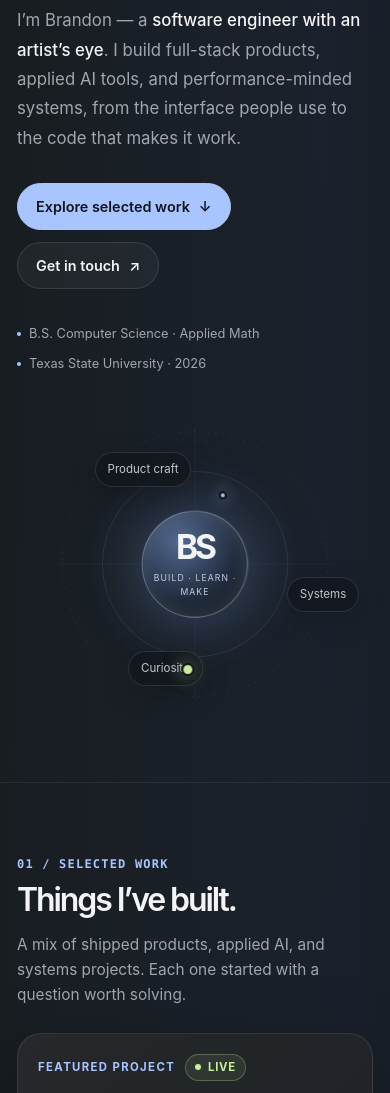
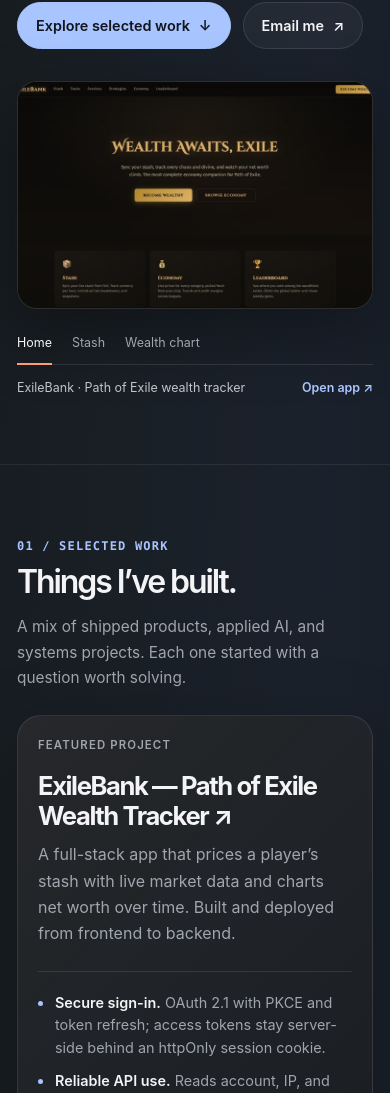
Before and after one commit to bcadestewart/bcadestewart.github.io, a plain HTML site: page index.html in a window 390 px wide. Shown: the part 424-1517 px from the top of the page. Drawn offline with Linux system fonts and the light colour scheme.

Commit message:
Make portfolio hero personal and interactive

```diff
--- a/index.html
+++ b/index.html
@@ -6,9 +6,9 @@
   <meta name="viewport" content="width=device-width, initial-scale=1">
   <meta name="theme-color" content="#111316">
   <title>Brandon Stewart — Software Engineer</title>
-  <meta name="description" content="Brandon Stewart is a software engineer with a background in computer science, applied mathematics, and studio art. Explore full-stack, AI, and systems projects.">
+  <meta name="description" content="Portfolio of Brandon Stewart, software engineer building web applications, AI tools, and performance-focused systems.">
   <meta property="og:title" content="Brandon Stewart — Software Engineer">
-  <meta property="og:description" content="Thoughtful software, from polished interfaces to the systems underneath.">
+  <meta property="og:description" content="Full-stack applications, AI integrations, and performance-focused systems by Brandon Stewart.">
   <meta property="og:type" content="website">
   <style>
     :root {
@@ -23,6 +23,7 @@
       --soft: #c2c5cb;
       --blue: #a9c5ff;
       --green: #c8ee9b;
+      --coral: #ff9b73;
       --shadow: 0 24px 80px rgba(0, 0, 0, .28);
       --radius: 22px;
       --max: 1160px;
@@ -30,6 +31,7 @@
     :root[data-theme="mono"] {
       --blue: #d9dce2;
       --green: #b7bcc4;
+      --coral: #d9dce2;
       --surface: rgba(255, 255, 255, .035);
       --surface-hover: rgba(255, 255, 255, .065);
     }
@@ -82,11 +84,11 @@
     .theme-toggle:hover { background: var(--surface-hover); border-color: rgba(255,255,255,.2); }
     .theme-icon { width: 13px; height: 13px; border-radius: 50%; background: linear-gradient(90deg, var(--blue) 50%, transparent 50%); border: 1px solid var(--blue); }
     main { overflow: clip; }
-    .hero { min-height: 610px; padding-block: clamp(72px, 11vw, 140px) clamp(78px, 10vw, 132px); display: grid; grid-template-columns: 1.12fr .88fr; align-items: center; gap: clamp(20px, 7vw, 90px); }
-    .eyebrow { display: flex; align-items: center; flex-wrap: wrap; gap: 10px; color: var(--muted); font-size: .73rem; letter-spacing: .13em; text-transform: uppercase; font-weight: 650; }
-    .status-dot { width: 7px; height: 7px; border-radius: 50%; background: var(--green); box-shadow: 0 0 12px rgba(200,238,155,.55); }
-    h1 { max-width: 760px; margin: 22px 0 22px; font-size: clamp(3.15rem, 7vw, 6.45rem); line-height: .99; letter-spacing: -.075em; font-weight: 650; }
-    h1 em { color: var(--blue); font-style: normal; }
+    .hero { display: grid; grid-template-columns: 1.04fr .96fr; align-items: center; gap: clamp(28px, 5vw, 70px); padding-block: clamp(82px, 10vw, 122px) clamp(76px, 9vw, 108px); }
+    .hero > .reveal { max-width: 620px; }
+    .eyebrow { color: var(--muted); font-size: .76rem; letter-spacing: .08em; font-weight: 600; }
+    h1 { max-width: none; margin: 18px 0 20px; font-size: clamp(3rem, 5.8vw, 4.65rem); line-height: .98; letter-spacing: -.075em; font-weight: 650; }
+    h1 .accent-name { color: var(--coral); }
     .hero-copy { max-width: 650px; color: var(--muted); font-size: clamp(1.05rem, 1.7vw, 1.23rem); line-height: 1.75; }
     .hero-copy strong { color: var(--text); font-weight: 550; }
     .actions { display: flex; align-items: center; flex-wrap: wrap; gap: 12px; margin-top: 30px; }
@@ -99,24 +101,21 @@
     .button:hover { transform: translateY(-2px); background: var(--surface-hover); border-color: rgba(255,255,255,.2); }
     .button.primary { color: #11151d; background: var(--blue); border-color: var(--blue); }
     .button.primary:hover { background: #bdd2ff; }
-    .hero-facts { display: flex; flex-wrap: wrap; gap: 9px 22px; margin-top: 34px; color: var(--muted); font-size: .8rem; }
-    .hero-facts span { display: inline-flex; align-items: center; gap: 8px; }
-    .hero-facts span::before { content: ""; width: 4px; height: 4px; border-radius: 50%; background: var(--blue); }
-    .orbit-scene { position: relative; width: min(100%, 440px); aspect-ratio: 1; justify-self: end; isolation: isolate; }
-    .orbit-scene::before { content: ""; position: absolute; inset: 12%; z-index: -1; border-radius: 50%; background: radial-gradient(circle, rgba(117,151,216,.18), rgba(117,151,216,.035) 48%, transparent 72%); filter: blur(10px); }
-    .orbit-svg { position: absolute; inset: 0; width: 100%; height: 100%; overflow: visible; }
-    .orbit-path { fill: none; stroke: rgba(214,223,242,.13); stroke-width: 1; }
-    .orbit-path.dashed { stroke-dasharray: 2 8; }
-    .orbit-core { position: absolute; left: 50%; top: 50%; display: grid; place-content: center; width: 35%; aspect-ratio: 1; transform: translate(-50%,-50%); border: 1px solid rgba(205,220,255,.35); border-radius: 50%; background: radial-gradient(circle at 35% 28%, #526990, #202b3c 58%, #151920); box-shadow: 0 0 60px rgba(116,151,220,.22), inset 0 1px 18px rgba(255,255,255,.12); text-align: center; }
-    .orbit-core b { font-size: clamp(2.1rem, 5vw, 3.2rem); line-height: 1; letter-spacing: -.09em; }
-    .orbit-core small { margin-top: 8px; color: #c2cee1; font-size: .54rem; letter-spacing: .13em; text-transform: uppercase; }
-    .orbit-label { position: absolute; padding: 7px 12px; border: 1px solid rgba(255,255,255,.11); border-radius: 999px; background: rgba(18,22,28,.76); color: var(--soft); font-size: .72rem; backdrop-filter: blur(12px); box-shadow: 0 8px 30px rgba(0,0,0,.2); }
-    .orbit-label.one { top: 13%; left: 17%; }
-    .orbit-label.two { top: 54%; right: -2%; }
-    .orbit-label.three { bottom: 10%; left: 28%; }
-    .orbit-node { --orbit-radius: clamp(88px, 27vw, 176px); position: absolute; top: 50%; left: 50%; width: 13px; height: 13px; margin: -6.5px; border: 2px solid var(--bg); border-radius: 50%; background: var(--green); box-shadow: 0 0 18px rgba(200,238,155,.6); animation: orbit 26s linear infinite; }
-    .orbit-node.alt { --orbit-radius: clamp(62px, 19vw, 122px); width: 8px; height: 8px; margin: -4px; background: var(--blue); box-shadow: 0 0 15px rgba(169,197,255,.7); animation-duration: 36s; animation-direction: reverse; }
-    @keyframes orbit { from { transform: rotate(0deg) translateX(var(--orbit-radius)) rotate(0deg); } to { transform: rotate(360deg) translateX(var(--orbit-radius)) rotate(-360deg); } }
+    .hero-project { min-width: 0; margin: 0; }
+    .hero-preview { overflow: hidden; aspect-ratio: 1.56; border: 1px solid rgba(255,255,255,.13); border-radius: 24px; background: #100f0d; box-shadow: 0 24px 66px rgba(0,0,0,.34); transition: transform .45s cubic-bezier(.2,.7,.25,1), border-color .3s ease, box-shadow .3s ease; }
+    .hero-preview:hover { transform: translateY(-5px) rotate(-.35deg); border-color: rgba(255,155,115,.45); box-shadow: 0 30px 76px rgba(0,0,0,.42); }
+    .hero-preview a { display: block; width: 100%; height: 100%; }
+    .hero-preview img { display: block; width: 100%; height: 100%; object-fit: cover; transition: transform .55s cubic-bezier(.2,.7,.25,1); }
+    .hero-preview:hover img { transform: scale(1.025); }
+    .hero-preview img.is-changing { animation: preview-swap .34s ease both; }
+    @keyframes preview-swap { from { opacity: .25; transform: scale(.985) translateY(5px); } to { opacity: 1; transform: scale(1) translateY(0); } }
+    .hero-preview-controls { display: flex; align-items: center; gap: 20px; margin-top: 14px; border-bottom: 1px solid var(--line); }
+    .hero-preview-controls button { min-height: 42px; padding: 8px 0 9px; border: 0; border-bottom: 2px solid transparent; margin-bottom: -1px; background: none; color: var(--muted); font: inherit; font-size: .78rem; cursor: pointer; transition: color .2s ease, border-color .2s ease; }
+    .hero-preview-controls button:hover { color: var(--text); }
+    .hero-preview-controls button[aria-pressed="true"] { border-bottom-color: var(--coral); color: var(--text); }
+    .hero-project figcaption { display: flex; align-items: center; justify-content: space-between; gap: 14px; margin-top: 13px; color: var(--soft); font-size: .78rem; }
+    .hero-project figcaption a { color: var(--blue); font-weight: 600; text-decoration: none; white-space: nowrap; }
+    .hero-project figcaption a:hover { color: var(--coral); }
     .section { padding-block: clamp(66px, 8vw, 104px); border-top: 1px solid rgba(255,255,255,.07); }
     .section-heading { display: flex; align-items: end; justify-content: space-between; gap: 26px; margin-bottom: 34px; }
     .section-index { color: var(--blue); font: 600 .75rem/1.4 ui-monospace, SFMono-Regular, Menlo, Consolas, monospace; letter-spacing: .1em; text-transform: uppercase; }
@@ -128,9 +127,7 @@
     .featured-copy h3 a { text-decoration: none; }
     .featured-copy h3 a:hover { color: var(--blue); }
     .featured-copy > p { margin: 0; color: var(--muted); }
-    .project-kicker { display: flex; align-items: center; flex-wrap: wrap; gap: 10px; color: var(--blue); font-size: .71rem; font-weight: 700; text-transform: uppercase; letter-spacing: .12em; }
-    .live { display: inline-flex; align-items: center; gap: 7px; padding: 3px 9px; border-radius: 999px; border: 1px solid rgba(200,238,155,.27); background: rgba(200,238,155,.08); color: var(--green); letter-spacing: .06em; }
-    .live::before { content: ""; width: 6px; height: 6px; border-radius: 50%; background: var(--green); }
+    .project-kicker { color: var(--muted); font-size: .71rem; font-weight: 600; text-transform: uppercase; letter-spacing: .1em; }
     .project-points { display: grid; gap: 11px; margin: 24px 0 22px; padding: 20px 0 0; list-style: none; border-top: 1px solid var(--line); }
     .project-points li { position: relative; padding-left: 17px; color: var(--muted); font-size: .9rem; line-height: 1.55; }
     .project-points li::before { content: ""; position: absolute; left: 0; top: .61em; width: 5px; height: 5px; border-radius: 50%; background: var(--blue); }
@@ -199,11 +196,16 @@
     .js .delay-1 { transition-delay: .08s; }
     .js .delay-2 { transition-delay: .16s; }
     @media (max-width: 900px) {
-      .hero { min-height: 0; grid-template-columns: 1fr .72fr; gap: 20px; }
-      .orbit-scene { width: 100%; }
+      .hero { grid-template-columns: 1fr .9fr; gap: 30px; }
+      h1 { font-size: clamp(2.8rem, 5.8vw, 3.8rem); }
       .featured-project { grid-template-columns: 1fr; }
       .gallery { max-width: 680px; }
       .skills-grid { grid-template-columns: repeat(2,1fr); }
+    }
+    @media (max-width: 760px) {
+      .hero { grid-template-columns: 1fr; gap: 32px; }
+      .hero > .reveal { max-width: 720px; }
+      .hero-project { max-width: 680px; }
     }
     @media (max-width: 680px) {
       .shell { width: min(var(--max), calc(100% - 34px)); }
@@ -212,10 +214,9 @@
       .nav-links { gap: 16px; margin-left: auto; }
       .nav-links a { font-size: .8rem; }
       .theme-toggle { width: 36px; height: 36px; justify-content: center; padding: 0; }
-      .hero { padding-block: 74px 65px; grid-template-columns: 1fr; gap: 30px; }
-      h1 { max-width: 600px; font-size: clamp(3.15rem, 14vw, 5.1rem); }
-      .orbit-scene { width: min(78vw, 340px); justify-self: center; margin-top: 8px; }
-      .orbit-label.two { right: -4%; }
+      .hero { grid-template-columns: 1fr; gap: 32px; padding-block: 70px 65px; }
+      h1 { font-size: clamp(2.8rem, 11.5vw, 4rem); }
+      .hero-preview { border-radius: 20px; }
       .section { padding-block: 66px; }
       .section-heading { display: block; margin-bottom: 25px; }
       .section-heading > p { margin-top: 15px; }
@@ -253,27 +254,27 @@
   <main id="main">
     <section class="shell hero" id="top" aria-labelledby="intro-title">
       <div class="reveal">
-        <p class="eyebrow"><span class="status-dot" aria-hidden="true"></span> Software engineer &nbsp;·&nbsp; San Marcos, Texas</p>
-        <h1 id="intro-title">Thoughtful software.<br><em>Built with intention.</em></h1>
-        <p class="hero-copy">I’m Brandon — a <strong>software engineer with an artist’s eye</strong>. I build full-stack products, applied AI tools, and performance-minded systems, from the interface people use to the code that makes it work.</p>
+        <p class="eyebrow">Software engineer &nbsp;·&nbsp; San Marcos, Texas</p>
+        <h1 id="intro-title">Brandon <span class="accent-name">Stewart</span></h1>
+        <p class="hero-copy">I build full-stack web applications, integrate AI into practical tools, and work on performance-focused systems. I studied computer science and applied mathematics at Texas State.</p>
         <div class="actions">
           <a class="button primary" href="#work">Explore selected work <span aria-hidden="true">↓</span></a>
-          <a class="button" href="mailto:bcadestewart@outlook.com">Get in touch <span aria-hidden="true">↗</span></a>
+          <a class="button" href="mailto:bcadestewart@outlook.com">Email me <span aria-hidden="true">↗</span></a>
         </div>
-        <div class="hero-facts"><span>B.S. Computer Science · Applied Math</span><span>Texas State University · 2026</span></div>
       </div>
-      <div class="orbit-scene reveal delay-1" aria-hidden="true">
-        <svg class="orbit-svg" viewBox="0 0 420 420" role="presentation">
-          <circle class="orbit-path" cx="210" cy="210" r="74"></circle>
-          <circle class="orbit-path" cx="210" cy="210" r="128"></circle>
-          <circle class="orbit-path dashed" cx="210" cy="210" r="183"></circle>
-          <path class="orbit-path" d="M210 20v380M20 210h380" opacity=".45"></path>
-          <circle cx="210" cy="210" r="3" fill="var(--blue)"></circle>
-        </svg>
-        <div class="orbit-core"><b>BS</b><small>build · learn · make</small></div>
-        <span class="orbit-label one">Product craft</span><span class="orbit-label two">Systems</span><span class="orbit-label three">Curiosity</span>
-        <span class="orbit-node"></span><span class="orbit-node alt"></span>
-      </div>
+      <figure class="hero-project reveal delay-1" aria-label="Interactive preview of ExileBank">
+        <div class="hero-preview">
+          <a id="hero-preview-link" href="img/exilebank-home.jpg" target="_blank" rel="noopener noreferrer" aria-label="Open the ExileBank home page screenshot at full size">
+            <img id="hero-preview-image" src="img/exilebank-home.jpg" width="800" height="472" alt="ExileBank home page with feature cards for stash, economy, and leaderboard">
+          </a>
+        </div>
+        <div class="hero-preview-controls" role="group" aria-label="Preview ExileBank screens">
+          <button type="button" aria-pressed="true" data-preview-src="img/exilebank-home.jpg" data-preview-alt="ExileBank home page with feature cards for stash, economy, and leaderboard" data-preview-label="the home page">Home</button>
+          <button type="button" aria-pressed="false" data-preview-src="img/exilebank-stash.jpg" data-preview-alt="ExileBank stash page showing net worth, tracked tabs, and priced Path of Exile items" data-preview-label="the stash tracker">Stash</button>
+          <button type="button" aria-pressed="false" data-preview-src="img/exilebank-wealth.jpg" data-preview-alt="ExileBank chart showing net worth over time" data-preview-label="the wealth chart">Wealth chart</button>
+        </div>
+        <figcaption><span>ExileBank · Path of Exile wealth tracker</span><a href="https://exilebank.vercel.app/" target="_blank" rel="noopener noreferrer">Open app ↗</a></figcaption>
+      </figure>
     </section>
 
     <section class="section" id="work" aria-labelledby="work-title">
@@ -284,7 +285,7 @@
         </div>
         <article class="featured-project reveal" aria-labelledby="exilebank-title">
           <div class="featured-copy">
-            <div class="project-kicker">Featured project <span class="live">Live</span></div>
+            <div class="project-kicker">Featured project</div>
             <h3 id="exilebank-title"><a href="https://exilebank.vercel.app/" target="_blank" rel="noopener noreferrer">ExileBank — Path of Exile Wealth Tracker <span aria-hidden="true">↗</span></a></h3>
             <p>A full-stack app that prices a player’s stash with live market data and charts net worth over time. Built and deployed from frontend to backend.</p>
             <ul class="project-points">
@@ -292,7 +293,7 @@
               <li><strong>Reliable API use.</strong> Reads account, IP, and client rate-limit headers, then queues requests through cooldowns.</li>
               <li><strong>Useful history.</strong> Cached poe.ninja pricing and SQLite snapshots power the stash breakdown and wealth chart.</li>
             </ul>
-            <a class="button primary" href="https://exilebank.vercel.app/" target="_blank" rel="noopener noreferrer">Open the live app <span aria-hidden="true">↗</span></a>
+            <a class="button primary" href="https://exilebank.vercel.app/" target="_blank" rel="noopener noreferrer">Open ExileBank <span aria-hidden="true">↗</span></a>
             <div class="feature-tags"><span class="tag">React + Vite</span><span class="tag">Node + Express</span><span class="tag">SQLite</span><span class="tag">OAuth 2.1</span><span class="tag">Vercel + Railway</span></div>
           </div>
           <div class="gallery" aria-label="ExileBank screenshots">
@@ -402,7 +403,7 @@
           <span class="section-index">04 / Contact</span>
           <h2 id="contact-title">Have something good to build?</h2>
           <p>I’m looking for early-career software engineering work where product thinking and technical depth meet. I’m based in San Marcos, Texas, and open to relocation.</p>
-          <div class="actions"><a class="button primary" href="mailto:bcadestewart@outlook.com">Email Brandon <span aria-hidden="true">↗</span></a><a class="button" href="https://github.com/bcadestewart" target="_blank" rel="noopener noreferrer">GitHub profile <span aria-hidden="true">↗</span></a></div>
+          <div class="actions"><a class="button primary" href="mailto:bcadestewart@outlook.com">Email me <span aria-hidden="true">↗</span></a><a class="button" href="https://github.com/bcadestewart" target="_blank" rel="noopener noreferrer">GitHub profile <span aria-hidden="true">↗</span></a></div>
           <p class="contact-meta">Also happy to talk about product engineering, AI applications, performance, or visual design.</p>
         </div>
         <footer class="site-footer"><span>© <span id="year">2026</span> Brandon Stewart</span><span><a href="mailto:bcadestewart@outlook.com">Email</a> &nbsp;·&nbsp; <a href="https://github.com/bcadestewart" target="_blank" rel="noopener noreferrer">GitHub</a></span></footer>
@@ -432,6 +433,23 @@
         syncThemeControl();
       });
 
+      const previewImage = document.querySelector('#hero-preview-image');
+      const previewLink = document.querySelector('#hero-preview-link');
+      document.querySelectorAll('.hero-preview-controls button').forEach((button) => {
+        button.addEventListener('click', () => {
+          document.querySelectorAll('.hero-preview-controls button').forEach((control) => {
+            control.setAttribute('aria-pressed', String(control === button));
+          });
+          previewImage.classList.remove('is-changing');
+          previewImage.src = button.dataset.previewSrc;
+          previewImage.alt = button.dataset.previewAlt;
+          previewLink.href = button.dataset.previewSrc;
+          previewLink.setAttribute('aria-label', `Open ${button.dataset.previewLabel} screenshot at full size`);
+          void previewImage.offsetWidth;
+          previewImage.classList.add('is-changing');
+        });
+      });
+
       const progress = document.querySelector('.progress');
       const updateProgress = () => {
         const range = document.documentElement.scrollHeight - window.innerHeight;
```
